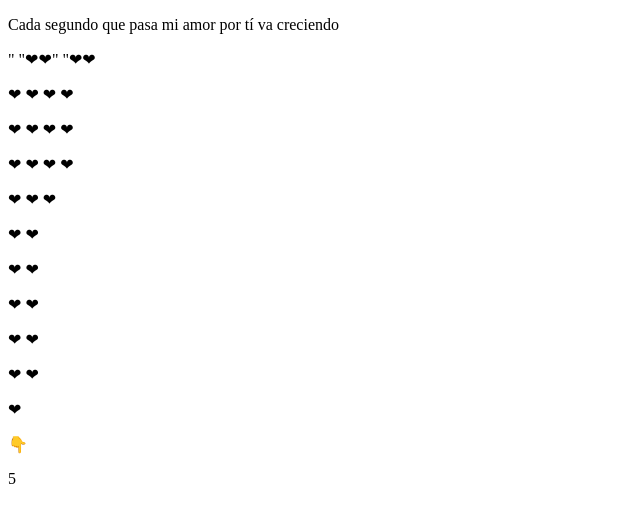
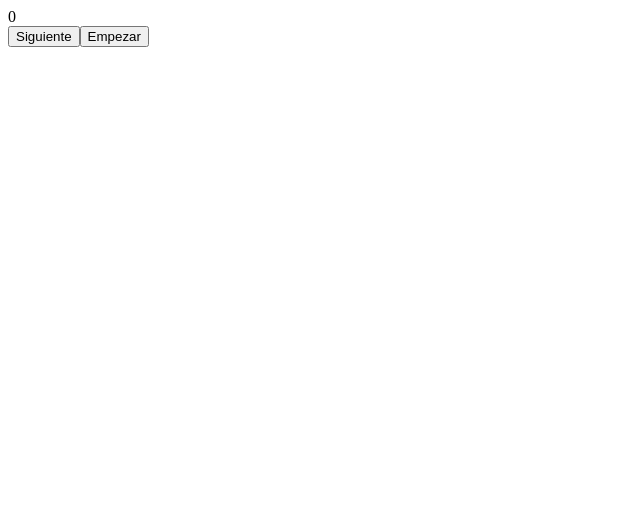
Before and after one commit to pandreuw/FullStackCourseExamples, a React (Create React App) app in the folder Part1/partc/partc/: page / in a window 1280 px wide. Shown: the top 522 px of the page, without its empty margins (0-640 px from the left). Built offline with nearby package versions, Linux system fonts and the light colour scheme.

Commit message:
Se arregló el error de accesso de la matriz y se dejó funcionando la aplicacion con dos botones

```diff
--- a/Part1/partc/partc/src/App.js
+++ b/Part1/partc/partc/src/App.js
@@ -1,79 +1,49 @@
 import React, {useState} from 'react'
 
 const App = () =>{
-  const [counter, setCounter] = useState(0)
-  setTimeout(
-    () => setCounter(counter+1),
-    1000
+  var Mensaje = ["","Te", "Amo", "Cada", "dia","mas.", "😘", "Tu", "eres", "mi", "motivo", "a", "seguir", "❤"];
+  const [counter, setCounter, regresar] = useState(0)
+
+  const increaseByOne = () => {
+    setCounter(counter + 1);
+  }
+
+  const setToZero = () => {
+    setCounter(0);
+  }
+
+  return (
+    <div>
+      <div>{counter}</div>
+      <div>{Mensaje[counter]}</div>
+      <button onClick={increaseByOne}>
+        Siguiente
+      </button>
+      <button onClick={setToZero}>
+        Empezar
+      </button>
+    </div>
   )
-  return(
-    <div>
-      <p>Cada segundo que pasa mi amor por tí va creciendo</p>
-      <p>"      "❤❤"                "❤❤       </p>
-      <p>     ❤     ❤             ❤     ❤       </p>
-      <p>   ❤         ❤          ❤        ❤       </p>
-      <p>   ❤            ❤     ❤          ❤       </p>
-      <p>    ❤              ❤            ❤       </p>
-      <p>      ❤                        ❤       </p>
-      <p>        ❤                    ❤       </p>
-      <p>           ❤               ❤       </p>
-      <p>              ❤         ❤       </p>
-      <p>                ❤    ❤       </p>
-      <p>                   ❤< /p>
-      <p>👇</p>
-      {counter}
-      </div>
-  )
+
+  // return(
+  //   <div>
+  //     <p>Cada segundo que pasa mi amor por tí va creciendo</p>
+  //     <p>"      "❤❤"                "❤❤       </p>
+  //     <p>     ❤     ❤             ❤     ❤       </p>
+  //     <p>   ❤         ❤          ❤        ❤       </p>
+  //     <p>   ❤            ❤     ❤          ❤       </p>
+  //     <p>    ❤              ❤            ❤       </p>
+  //     <p>      ❤                        ❤       </p>
+  //     <p>        ❤                    ❤       </p>
+  //     <p>           ❤               ❤       </p>
+  //     <p>              ❤         ❤       </p>
+  //     <p>                ❤    ❤       </p>
+  //     <p>                   ❤</p>
+  //     <p>👇</p>
+  //     {counter}
+  //     </div>
+  // )
 }
 
 
 export default App
-
-// const App = (props) => {
-//   const { counter } = props
-//   return (
-//     <div>{counter}</div>
-//   )
-// }
-// export default App;
-
-// Primera parte de la subsección del tema
-
-// const Hello = ({ name, age }) => {
-// // no funcionó const date para obtener la fecha y la hora deseada
-// // proxima vez investigar mas de esto .
-// //   const Date = () => new Date()
-
-// const bornYear = () => new Date().getFullYear() -age
-
-
-//   return (
-//     <div>
-//       <p>Hello {name}, you are {age} years old</p>
-//       <p>so you were probably born in {bornYear()} </p>
-//       {/* <p>Fecha: {Date}</p>
-//       <p>Hello {name}, espero que tengas un excelente dia!.</p>
-//       <p>Te amo, eres el amor de mi vida.</p>
-//       <p>Sólo quería que lo supieras de una manera diferente.</p>
-//       <p>😘</p> */}
-//     </div>
-//   )
-// }
-
-// const App = () => {
-//   const name = 'Gerardo'
-//   const age = 38
-
-//   return (
-//     <div>
-//       <h1>Greetings</h1>
-//       <Hello name="Maya" age={26+10}/>
-//       <Hello name="Leslie" age={37}/>
-//       <Hello name="Gerardo" age={age}/>
-//       {/* <h1>Hola Buenos Dias!!!!</h1>
-//       <Hello name="Leslie" age={26 + 10} /> */}
-//     </div>
-//   )
-// }
-
-// export default App;
```
